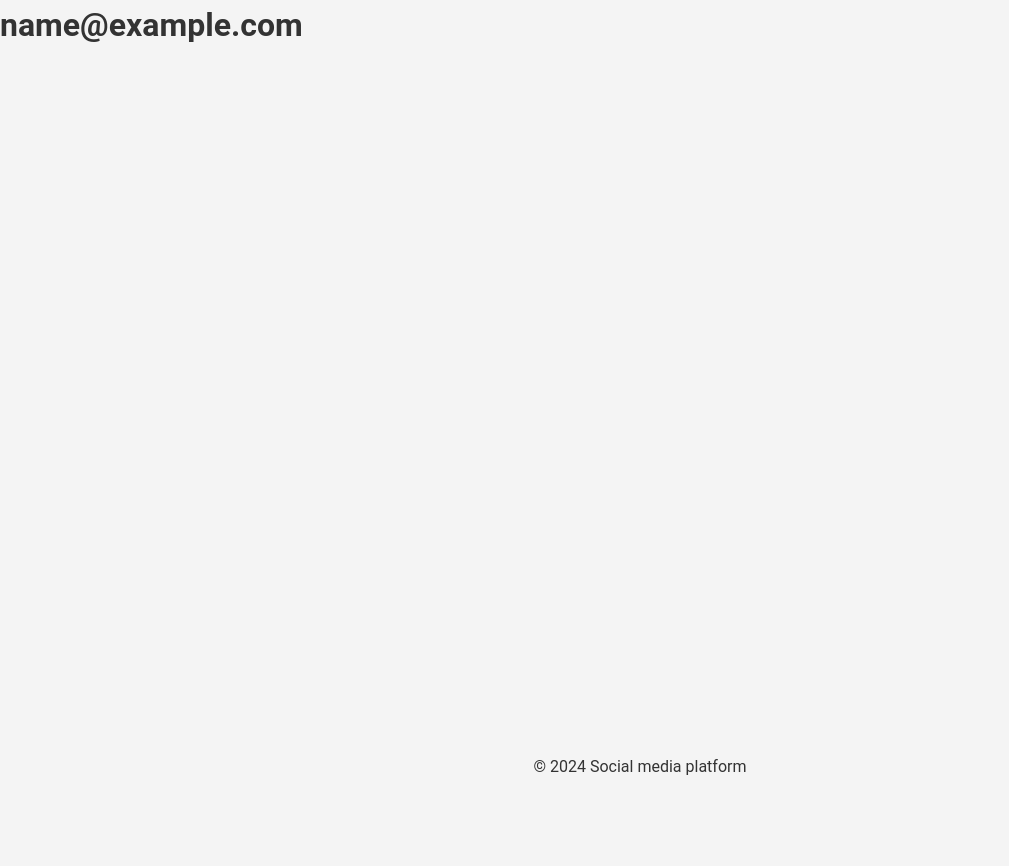
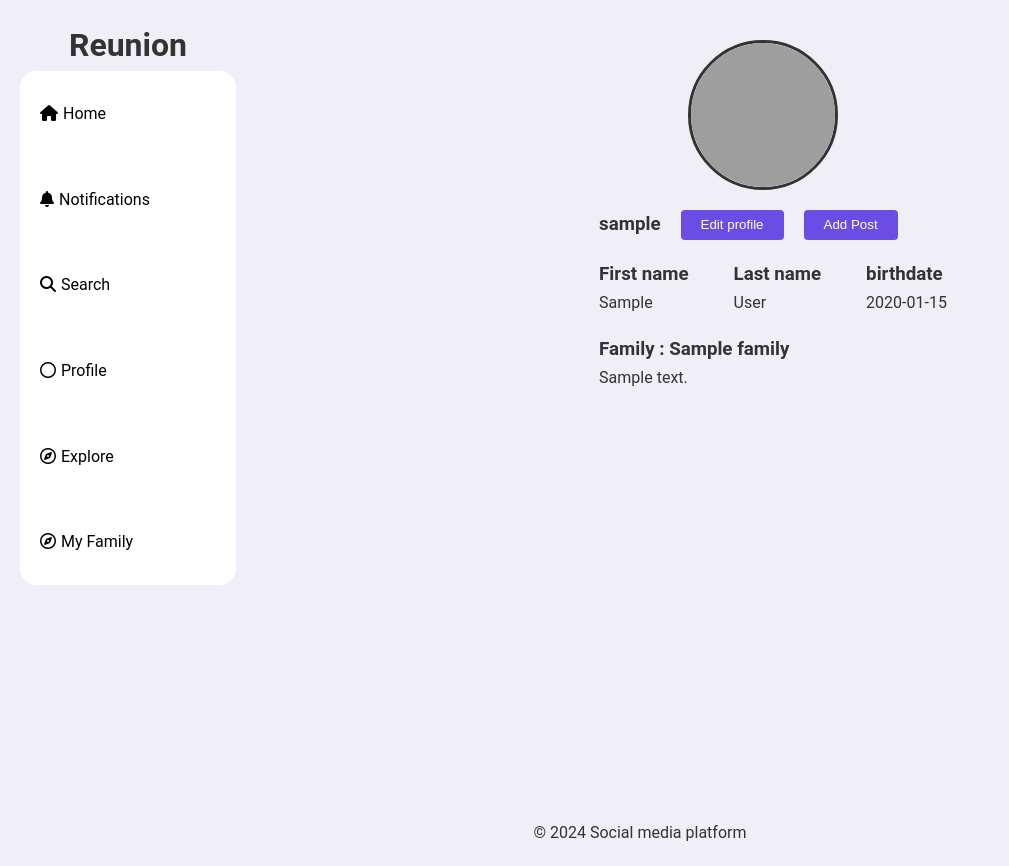
Before and after one commit to modi161/social-media-platform, a Flask app: a page that uses src/templates/base.html in a window 1280 px wide. Shown: the whole page, without its empty margins (0-1009 px from the left). Before the commit the page ends 775 px from the top, so only its background shows below. Run offline with Flask 3, Linux system fonts and the light colour scheme; tables that the repository leaves empty hold one stand-in row (values such as "Sample post"); grey boxes are pictures that could not be loaded.

Commit message:
profile page backend and frontend

```diff
--- a/src/models.py
+++ b/src/models.py
@@ -19,6 +19,8 @@ class  Family(db.Model):
     bio : Mapped[Optional[str]] = mapped_column(Text)
 
     creationdate : Mapped[datetime] = mapped_column(index=True , default=lambda: datetime.now(timezone.utc))
+
+    coverphoto : Mapped[str] = mapped_column(String(250))
 
 
 class User(db.Model):
@@ -44,9 +46,12 @@ class User(db.Model):
 
     FamilyID : Mapped[int] = mapped_column(ForeignKey(Family.id), nullable=False ,index=True)
 
+
     # 1 = admin 0 = normal member
     FamilyRole : Mapped[bool] = mapped_column(Boolean ,nullable=False)
 
+    bio : Mapped[Optional[str]] = mapped_column(Text)
+    photo : Mapped[str] = mapped_column(String(250))
     def __repr__(self):
         return '<User {}>'.format(self.username)
 
--- a/src/routes.py
+++ b/src/routes.py
@@ -2,7 +2,7 @@ from flask import render_template , redirect ,request , flash
 
 from src import app,db
 import sqlalchemy as sa
-from src.models import User
+from src.models import User,Family
 
 @app.route('/')
 def start_page():
@@ -12,6 +12,8 @@ def start_page():
 # login_required should be added here ////////////////////
 def user(username):
     user = db.first_or_404(sa.select(User).where(User.username == username)) #will trigger a 404 error if user not found in the db
-    return render_template('profile.html' , user = user)
+    user_family = Family.query.filter_by(id = user.FamilyID).first()
+    #print(user_family.familyname)
+    return render_template('profile.html' , user = user , user_family = user_family)
 
 #post it to the backend
--- a/src/static/master.css
+++ b/src/static/master.css
@@ -24,9 +24,3 @@ body {
     justify-content: center;
     align-items: center;
   }
-.calc{
-    border: 0.25rem solid black;
-    padding: 25px;
-    border-radius: 15px;
-    box-shadow: 5px 5px 10px rgba(0, 0, 0, 0.3);
-}
--- a/src/static/profile.css
+++ b/src/static/profile.css
@@ -0,0 +1,173 @@
+
+:root {
+    --color-white: hsl(252,30%,100%);
+    --color-light: hsl(252,30%,95%);
+    --color-gray:hsl(252,15%,65%);
+    --color-primary:hsl(252,75%,60%);
+    --color-secondary:hsl(252,100%,90%);
+    --color-success:hsl(120,95%,65%);
+    --color-danger:hsl(0,95%,65%);
+    --color-dark:hsl(252,30%,17%);
+    --color-black:hsl(252,30%,10%);
+
+    --border-radius:2rem;
+    --card-border-raduis:1rem;
+    --btn-padding:0.6rem 1rem;
+    --card-padding:1rem;
+    --search-padding:0.6rem 1rem;
+
+    --sticky-top-left:5.4rem;
+    --sticky-top-right:-18rem;
+ }
+body{
+    background: var(--color-light);
+    overflow-x: hidden;
+}
+
+
+.container{
+    display: flex;
+    flex-direction: row;
+    gap: 10px;
+}
+.container .section{
+    display: flex;
+    flex-direction: column;
+
+    flex-grow: 1;
+    padding: 20px;
+}
+.container .section .userinfo{
+    display: flex;
+    flex-direction: column;
+    align-items: center;
+    gap: 20px;
+    padding-top: 20px;
+
+}
+
+.userinfo .data{
+    display: flex;
+    flex-direction: column;
+    gap: 20px;
+
+}
+
+.userinfo .data .row1{
+    display: flex;
+    flex-direction: row;
+    gap: 20px;
+}
+.row1 button{
+    background: var(--color-primary);
+    padding: 7px 20px;
+    border-radius: 4px;
+    border: none;
+    color: white;
+    cursor: pointer;
+}
+
+.row2{
+    display: flex;
+    flex-direction: row;
+    gap: 45px;
+
+}
+
+.row3{
+    display: flex;
+    flex-direction: column;
+}
+
+.profile-image {
+    width: 150px; /* Size of the profile picture */
+    height: 150px; /* Ensure the width and height are equal for a circle */
+    border-radius: 50%; /* Makes the image circular */
+    overflow: hidden; /* Ensures nothing extends outside the circle */
+    border: 3px solid #333; /* Optional: adds a border around the image */
+    margin-right: 20px; /* Space between image and info */
+
+}
+
+.profile-image img {
+    width: 100%;
+    height: 100%;
+    object-fit: cover; /* Ensures the image covers the space without distortion */
+}
+
+
+
+
+
+
+
+
+
+
+
+
+.container .sidebar{
+    width: 20%;
+    background-color: var(--color-light);
+    padding: 20px;
+    height: 100vh; /* Full-height viewport */
+
+}
+
+.sidebar .logo h1{
+    display: flex;
+    justify-content: center;
+}
+
+.container .sidebar .navigations ul{
+    list-style: none;
+    padding: 0;
+    margin: 0;
+    background-color: var(--color-white);
+    border-radius: var(--card-border-raduis);
+}
+
+.container .sidebar .navigations ul li{
+    position: relative; /* needed for absolute positioning of ::before */
+    padding: 30px 20px; /* vertical and horizontal padding */
+    cursor: pointer; /* change cursor to pointer to indicate clickability */
+    transition: background-color 0.3s;
+}
+
+.container .sidebar .navigations ul li a{
+    text-decoration: none; /* remove underline from links */
+    color: black; /* default text color */
+    /* display: block;  */
+    display: flex;
+}
+
+.navigations a .icon{
+    padding-right: 5px;
+}
+
+.navigations li::before {
+    content: '';
+    position: absolute;
+    left: 0;
+    top: 0;
+    bottom: 0;
+    width: 5px;
+    background-color: transparent; /* initial color transparent */
+    transition: background-color 0.3s; /* smooth transition for background color */
+
+}
+
+/* Hover effects */
+.navigations li:hover {
+    background-color: #ddd; /* light grey background on hover */
+
+}
+
+.navigations li:hover a {
+    color: #333; /* darker text color on hover */
+}
+
+.navigations li:hover::before {
+    background-color: var(--color-primary); /* green bar on the left on hover */
+
+}
--- a/src/templates/base.html
+++ b/src/templates/base.html
@@ -9,7 +9,6 @@
   {% endblock %}
 </head>
 <body>
-
     {% block body %}
     {% endblock %}
   <footer>
--- a/src/templates/index.html
+++ b/src/templates/index.html
@@ -1,3 +1,4 @@
+<!DOCTYPE html>
 {% extends 'base.html' %}
 
 {% block head %}
--- a/src/templates/profile.html
+++ b/src/templates/profile.html
@@ -1,14 +1,58 @@
+<!DOCTYPE html>
 {% extends 'base.html' %}
 
 {% block head %}
-    <meta charset="UTF-8">
-    <meta name="viewport" content="width=device-width, initial-scale=1.0">
     <link rel="stylesheet" href="{{ url_for('static', filename='profile.css' ) }}">
-    {# <link rel="stylesheet" href="style.css"> #}
-    <title>Modern Login Page | AsmrProg</title>
+    <link rel="stylesheet" href="https://cdnjs.cloudflare.com/ajax/libs/font-awesome/6.5.2/css/all.min.css">
+    <title>profile page</title>
 {% endblock %}
 
 
 {% block body %}
-    <h1>{{ user.email }}</h1>
+    <div class="container">
+        <div class="sidebar">
+            <div class="logo">
+                <h1>Reunion</h1>
+            </div>
+            <div class="navigations">
+                <ul>
+                    <li class="menu-item"><a><span class="icon"><i class="fa-solid fa-house"></i></span> <span>Home</span> </a></li>
+                    <li class="menu-item"><a><span class="icon"><i class="fa-solid fa-bell"></i></span> <span>Notifications</span> </a></li>
+                    <li class="menu-item"><a><span class="icon"><i class="fa-solid fa-magnifying-glass"></i></span> <span>Search</span> </a></li>
+                    <li class="menu-item"><a><span class="icon"><i class="fa-regular fa-circle"></i></span> <span>Profile</span> </a></li>
+                    <li class="menu-item"><a><span class="icon"><i class="fa-regular fa-compass"></i></span> <span>Explore</span> </a></li>
+                    <li class="menu-item"><a><span class="icon"><i class="fa-regular fa-compass"></i></span> <span>My Family</span> </a></li>
+                </ul>
+            </div>
+        </div>
+
+        <div class="section">
+            <div class="userinfo">
+                <div class="profile-image">
+                    <img src="https://www.newarab.com/sites/default/files/2023-08/GettyImages-1258930731.jpg">
+                </div>
+                <div class="data">
+                    <div class="row1">
+                        <h3>{{user.username}}</h3>
+                        <button>Edit profile</button>
+                        <button>Add Post</button>
+                    </div>
+                    <div class="row2">
+                        <div class="inf"><h3>First name</h3> <p>{{user.FirstName}}</p></div>
+                        <div class="inf"><h3>Last name</h3> <p>{{user.lastname}}</p></div>
+                        <div class="inf"><h3>birthdate</h3> <p>{{user.Birthdate}}</p></div>
+                    </div>
+                    <div class="row3">
+                        <h3>Family : {{user_family.familyname}}</h3>
+                        <p>{{user.bio}}</p>
+                    </div>
+                </div>
+            </div>
+
+
+            <div class="posts">
+
+            </div>
+        </div>
+    </div>
 {% endblock %}
```
Also changed, not shown: migrations/versions/0bca46af605a_adding_bio_column_to_user.py (added, +30 -0 lines), migrations/versions/da0bebf1018f_adding_cover_coulmn_to_family.py (added, +30 -0 lines), migrations/versions/e4f4076e0560_adding_user_image.py (added, +30 -0 lines), test/insertUserDB.py (+9 -8 lines).
